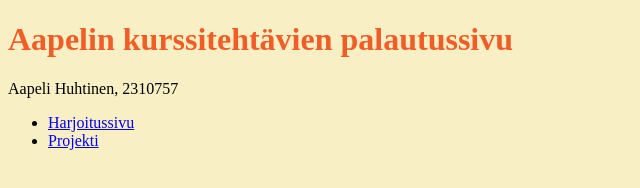
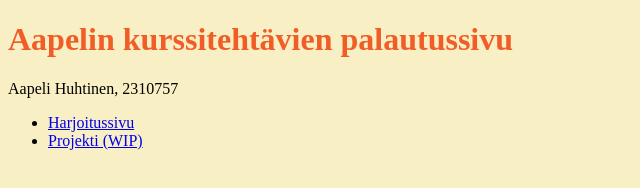
Before and after one commit to A-peli/A-peli.github.io, a plain HTML site: page index.html in a window 1280 px wide. Shown: the full height of the page, 0-640 px from the left. Drawn offline with Linux system fonts and the light colour scheme.

Commit message:
Add files via upload

```diff
--- a/index.html
+++ b/index.html
@@ -11,7 +11,7 @@
     <p>Aapeli Huhtinen, 2310757</p>
     <ul>
         <li><a href="harjoitus.html" target="_blank">Harjoitussivu</a></li>
-        <li><a href="(Lisää tänne linkki myöhemmin)" target="_blank" >Projekti</a></li>
+        <li><a href="-" target="_blank" >Projekti (WIP)</a></li>
     </ul>
 </body>
 </html>
```
